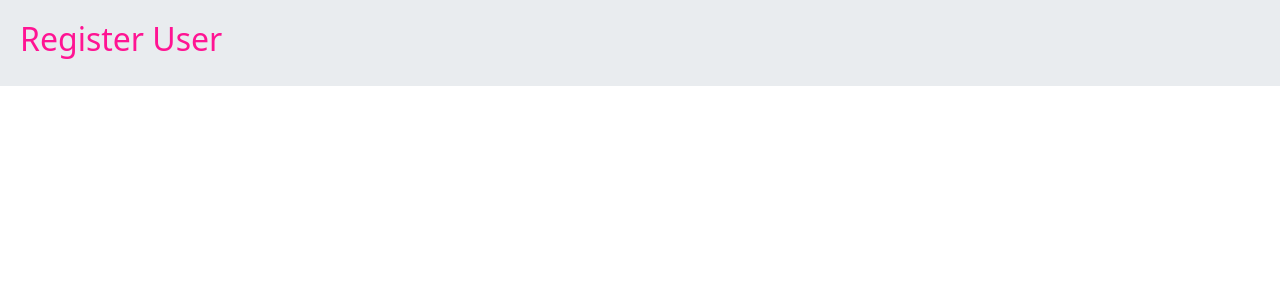
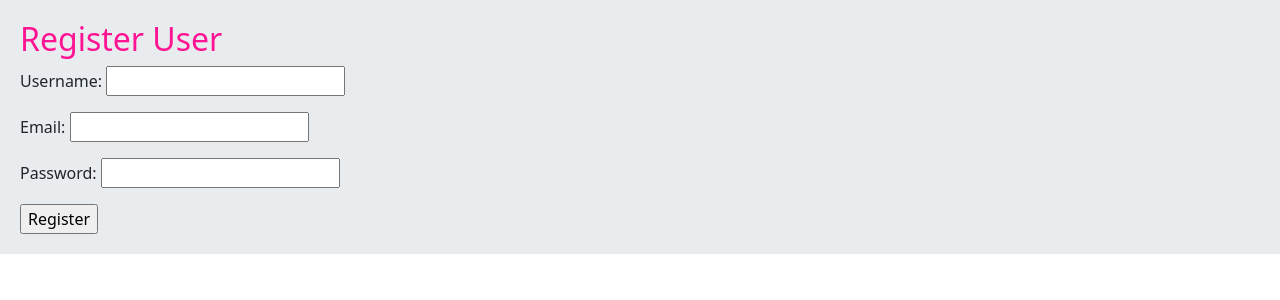
Before and after one commit to AkbarBeiramzadeh/twitter_2, a Django app: page /account/register/ in a window 1280 px wide. Shown: the part 54-354 px from the top of the page. Run offline with Django 4.2, Linux system fonts and the light colour scheme.

Commit message:
feat: added form to register.html

```diff
--- a/account/templates/account/register.html
+++ b/account/templates/account/register.html
@@ -6,4 +6,10 @@
 
 {% block content %}
     <h2 style="color: deeppink">Register User</h2>
+
+    <form action="" method="post">
+        {% csrf_token %}
+        {{ form.as_p }}
+        <input type="submit" value="Register">
+    </form>
 {% endblock %}
```
